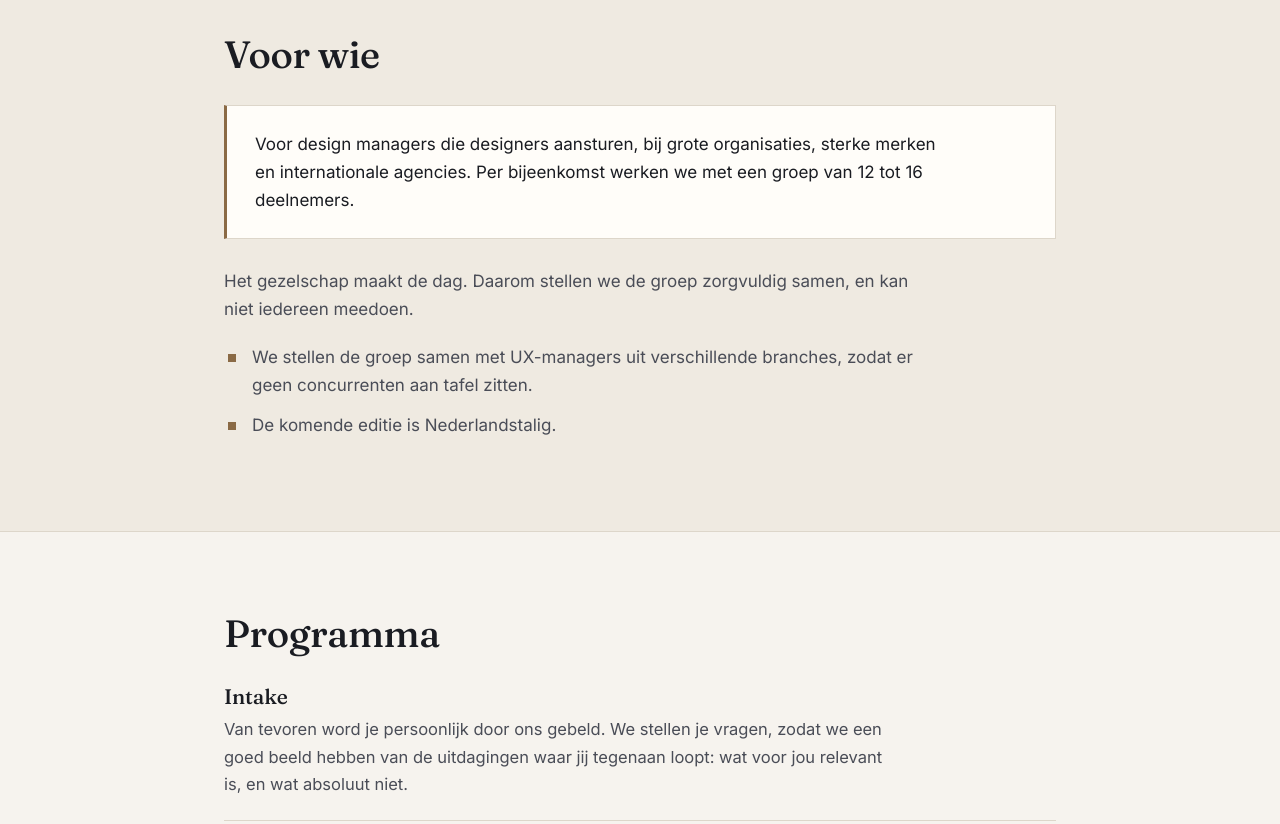
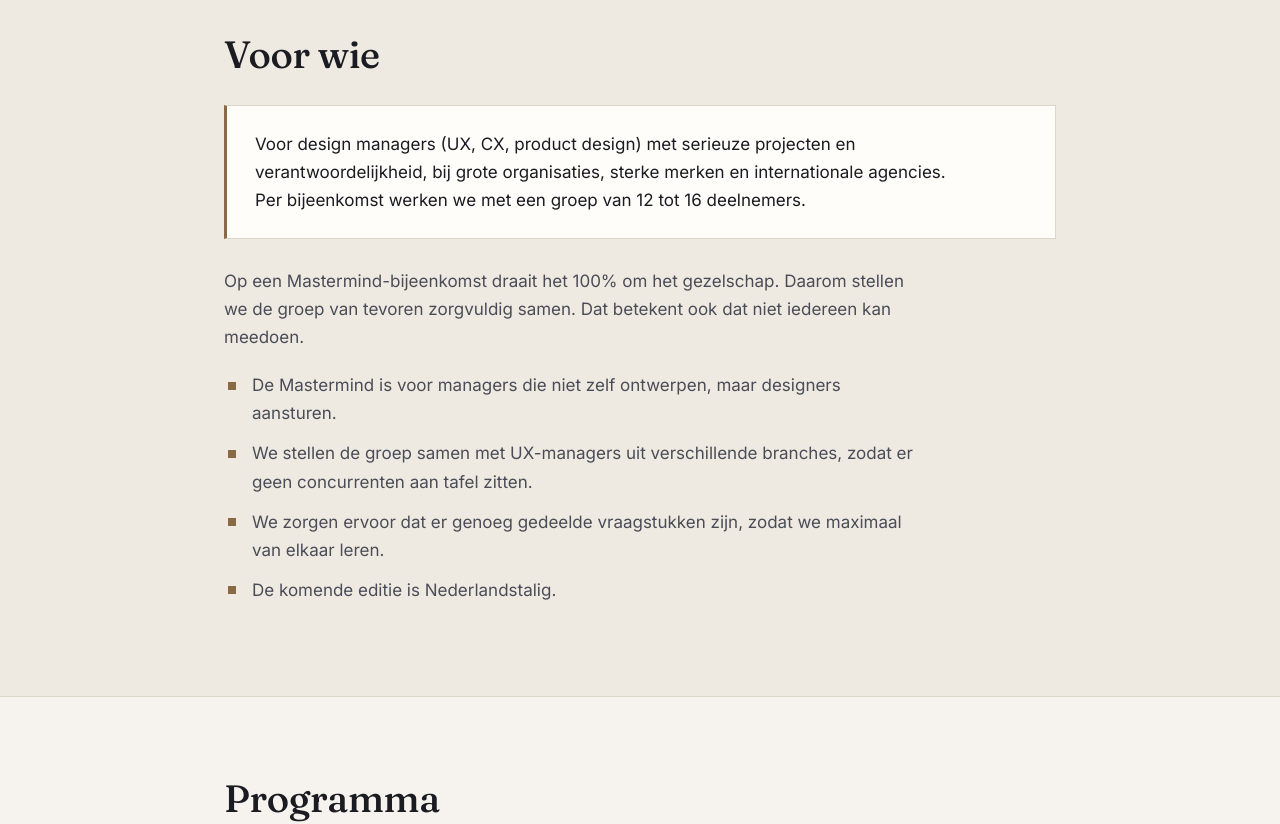
Before and after one commit to groenjoris/design-leaders-xchange, a plain HTML site: page index.html in a window 1280 px wide. Shown: the part 3940-4764 px from the top of the page. Drawn offline with Linux system fonts and the light colour scheme.

Commit message:
Voor wie: weer de oorspronkelijke tekst met kader, alinea en vier punten
Co-Authored-By: Claude Opus 5.5 <noreply@anthropic.com>

```diff
--- a/index.html
+++ b/index.html
@@ -291,11 +291,13 @@
   <div class="wrap">
     <h2>Voor wie</h2>
     <div class="callout">
-      <p>Voor design managers die designers aansturen, bij grote organisaties, sterke merken en internationale agencies. Per bijeenkomst werken we met een groep van 12 tot 16 deelnemers.</p>
+      <p>Voor design managers (UX, CX, product design) met serieuze projecten en verantwoordelijkheid, bij grote organisaties, sterke merken en internationale agencies. Per bijeenkomst werken we met een groep van 12 tot 16 deelnemers.</p>
     </div>
-    <p>Het gezelschap maakt de dag. Daarom stellen we de groep zorgvuldig samen, en kan niet iedereen meedoen.</p>
+    <p>Op een Mastermind-bijeenkomst draait het 100% om het gezelschap. Daarom stellen we de groep van tevoren zorgvuldig samen. Dat betekent ook dat niet iedereen kan meedoen.</p>
     <ul class="ticks">
+      <li>De Mastermind is voor managers die niet zelf ontwerpen, maar designers aansturen.</li>
       <li>We stellen de groep samen met UX-managers uit verschillende branches, zodat er geen concurrenten aan tafel zitten.</li>
+      <li>We zorgen ervoor dat er genoeg gedeelde vraagstukken zijn, zodat we maximaal van elkaar leren.</li>
       <li>De komende editie is Nederlandstalig.</li>
     </ul>
   </div>
```
